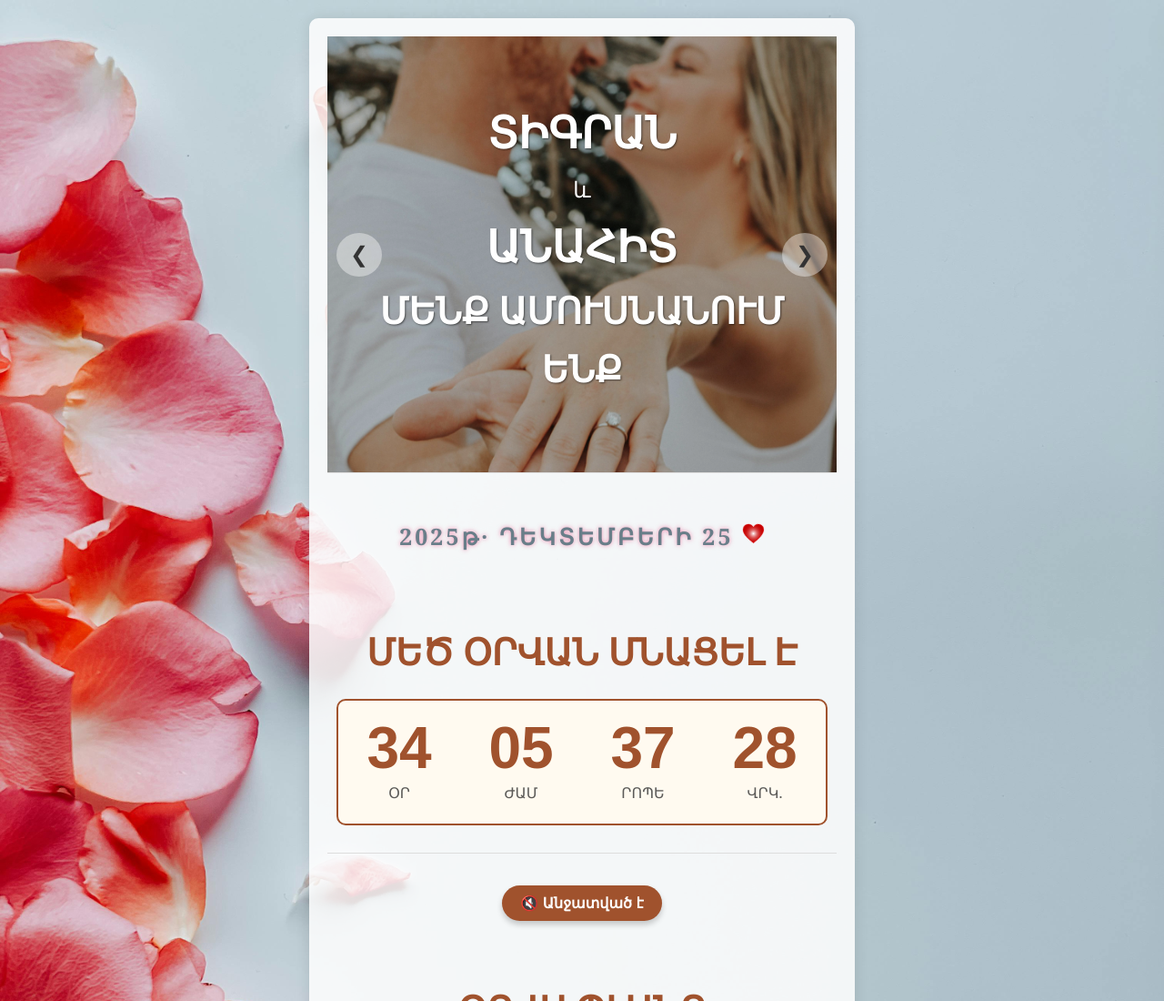
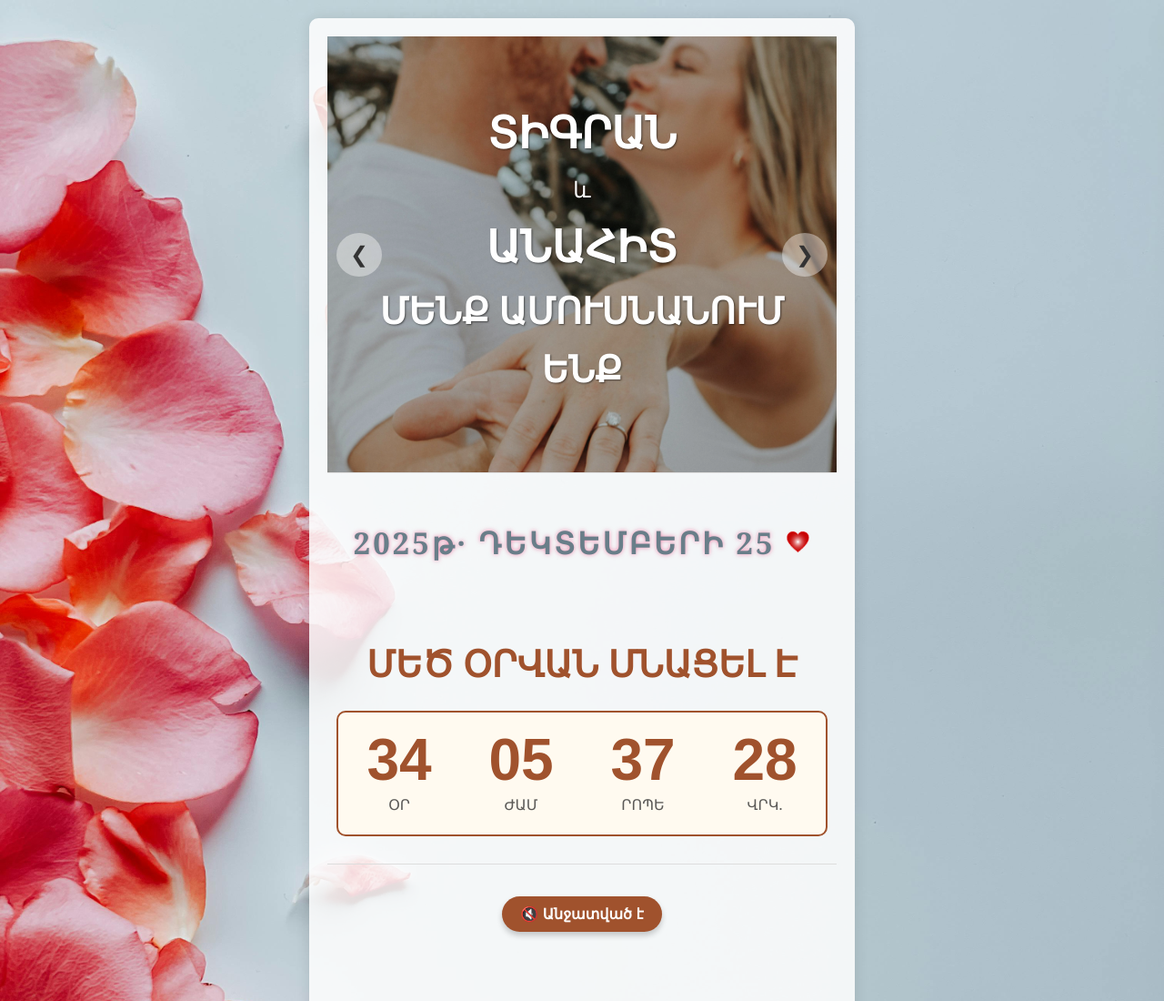
Before and after one commit to YelenaMg/MerredInvitation1, a plain HTML site: page index.html in a window 1280 px wide. Shown: the top 1100 px of the page at 91% size. Drawn offline with Linux system fonts and the light colour scheme.

Commit message:
end ennd

```diff
--- a/style.css
+++ b/style.css
@@ -817,7 +817,7 @@ p {
     padding-top: 30px;
     font-family: inherit;
     color: #697e89; /* Տոնական վարդագույն */
-    font-size: 1.9vw; /* Շատ ավելի մեծ */
+    font-size: 2.5vw; /* Շատ ավելի մեծ */
     font-weight: 700; /* Թավ */
     letter-spacing: 3px;
     text-shadow: 0 0 5px rgba(233, 30, 99, 0.5); /* Փոքրիկ փայլ */
@@ -832,8 +832,8 @@ p {
 }
 
 .animated-date-pulse p img{
-    width: 1.9vw;
-    height: 1.9vw;
+    width: 2vw;
+    height: 2vw;
 }
 
 
```
